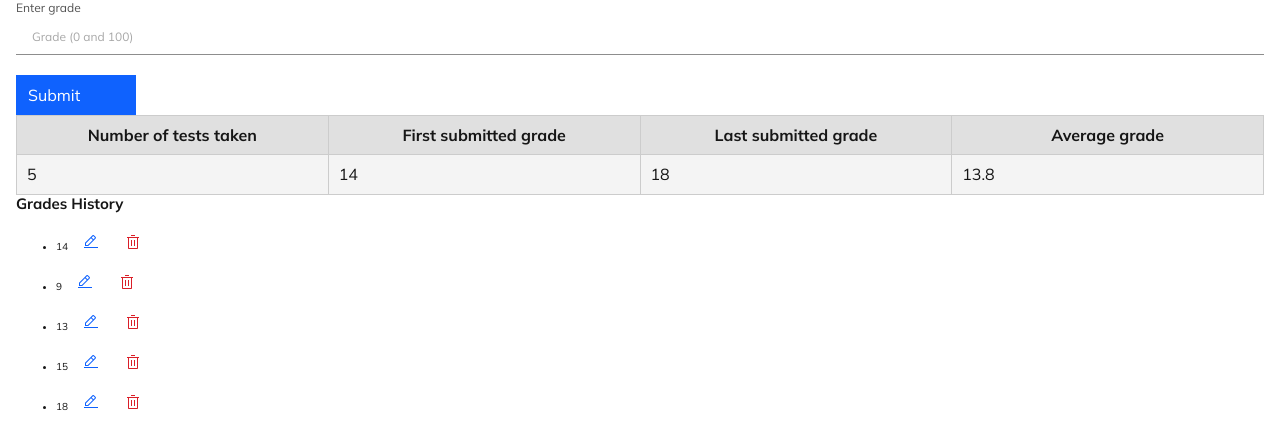
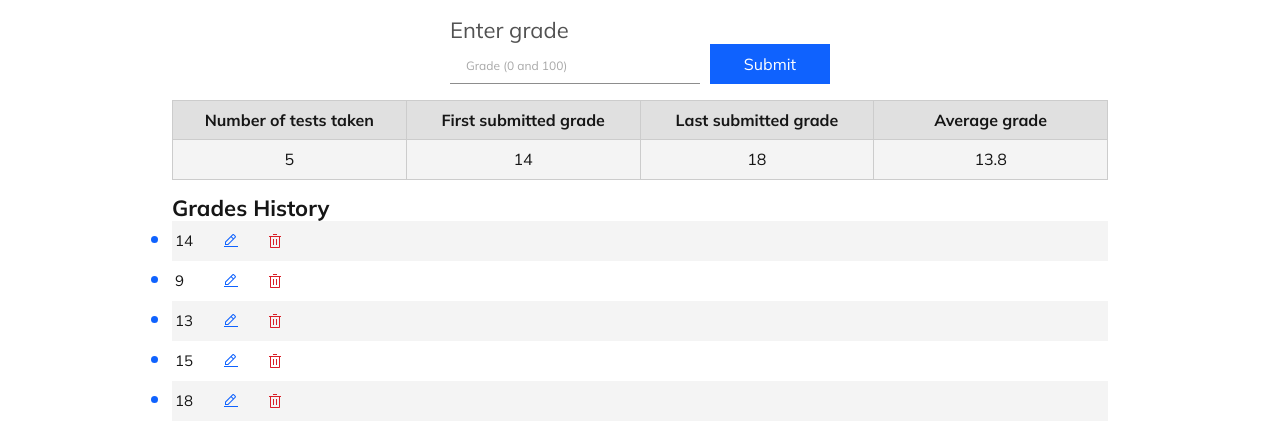
Before and after one commit to Qidia/DataAnalyze, a website: page index.html in a window 1280 px wide. Drawn offline with nearby package versions, Linux system fonts and the light colour scheme.

Commit message:
changed css-styles

```diff
--- a/index.html
+++ b/index.html
@@ -19,7 +19,8 @@
       <form id="grades-form">
         <div class="input-container">
           <label class="label" for="your-grade">Enter grade</label>
-          <input
+          <div class="inputWithButton">
+            <input
             type="number"
             min="0"
             max="100"
@@ -28,10 +29,11 @@
             placeholder="Grade (0 and 100)"
             id="your-grade"
           />
+
+          <button type="submit" data-variant="primary">Submit</button>
+          </div>
         </div>
-
-        <button type="submit" data-variant="primary">Submit</button>
-
+      </form>
 
       <table border="1" id="stats-table" class="table table-center">
         <thead>
@@ -47,9 +49,9 @@
       </table>
 
       <!-- Для отображения истории оценок -->
-      <div id="grades-histiry">
+      <div id="grades-histiry" class="grades-histiry">
         <h2>Grades History</h2>
-        <ul id="grade-list"></ul>
+        <ul id="grade-list" class="markers"></ul>
       </div>
     </main>
 
--- a/src/css/blocks/buttons.css
+++ b/src/css/blocks/buttons.css
@@ -2,9 +2,9 @@ button,
 .btn-icon {
   display: inline-flex;
   align-items: center;
-  justify-content: space-between;
+  justify-content: center;
   padding-block: 0.8rem; /* вертикальный внутренний отступ */
-  padding-inline-end: 1rem; /* отступ справа от текста по макету */
+  padding-inline-end: 1rem;
   -webkit-padding-end: 1rem; /* Safari, old Chrome */
   -webkit-padding-start: 1rem; /* Safari, old Chrome */
   padding-inline-start: 1rem; /* внутренний отступ по горизонтали */
@@ -26,13 +26,9 @@ button,
 .btn-icon {
   min-width: 4rem;
 }
-
-/* button svg {
-  margin-left: 1.6rem;
-} */
-/*****************************************************************   */
+/******************************************************************/
 /* Button Primary */
-/*****************************************************************   */
+/******************************************************************/
 [data-variant='primary'] {
   background-color: var(--button-button-primary);
   border: 0.2rem solid var(--button-button-primary);
@@ -52,7 +48,7 @@ button,
   background-color: var(--button-button-primary);
   border: 0.2rem solid var(--focus-focus);
   box-shadow: var(--focus-box-shadow);
-  outline: none; /* Убирается стандартная обводка при фокусе */
+  outline: none;
 }
 
 [data-variant='primary'][disabled] {
@@ -65,45 +61,44 @@ button,
 [data-variant='primary'][disabled] path {
   fill: var(--text-text-on-color-disabled);
 }
-/*****************************************************************   */
+/******************************************************************/
 /* Button Ghost */
 /******************************************************************/
 [data-variant='ghost'] {
   background-color: var(--background-background);
   border: 0.2rem solid var(--background-background);
-  color: var(--link-link-primary);
+  color: var(--button-button-ghost-primary);
 }
 
 [data-variant='ghost'] path {
-  fill: var(--link-link-primary);
+  fill: var(--button-button-ghost-primary);
 }
 
 [data-variant='ghost']:hover {
-  background-color: var(--background-background-hover);
-  border: 0.2rem solid var(--background-background-hover);
-  color: var(--link-link-primary);
+  background-color: var(--button-button-ghost-hover);
+  border: 0.2rem solid var(--button-button-ghost-hover);
+  color: var(--text-text-on-color);
 }
 
 [data-variant='ghost']:focus {
   background-color: var(--background-background);
   border: 0.2rem solid var(--focus-focus);
   box-shadow: var(--focus-box-shadow);
-  color: var(--link-link-primary);
+  color: var(--button-button-ghost-primary);
   outline: none;
 }
 
 [data-variant='ghost']:hover path,
 [data-variant='ghost']:focus path {
-  fill: var(--link-link-primary);
+  fill: var(--text-text-on-color);
 }
-/*****************************************************************   */
+/******************************************************************/
 /* Button Danger-Ghost */
-/*****************************************************************   */
+/******************************************************************/
 [data-variant='danger-ghost'] {
   background-color: var(--background-background);
   border: 0.2rem solid var(--background-background);
   color: var(--button-button-danger-primary);
-  /*   cursor: pointer; */
 }
 
 [data-variant='danger-ghost'] path {
@@ -131,9 +126,9 @@ button,
 [data-variant='danger-ghost']:focus path {
   fill: var(--button-button-danger-primary);
 }
-/*****************************************************************   */
+/******************************************************************/
 /* Button Disabled Ghost, Danger-Ghost */
-/*****************************************************************   */
+/******************************************************************/
 [data-variant='ghost'][disabled],
 [data-variant='danger-ghost'][disabled] {
   background-color: var(--background-background);
--- a/src/css/blocks/forms.css
+++ b/src/css/blocks/forms.css
@@ -1,15 +1,14 @@
 .input-container {
-  display: inline-flex;
-  flex-direction: column; /* Все дочерние элементы выстраиваются вертикально */
-  margin-bottom: 1.6rem;
-  width: 100%;
+  display: flex;
+  flex-direction: column;
+  width: fit-content;
 }
 
 label {
   display: inline-block;
   height: auto;
   width: 100%;
-  font-size: 1.2rem;
+  font-size: 2.2rem;
   font-weight: 400;
   line-height: normal;
   color: var(--input-label-color);
@@ -38,9 +37,7 @@ textarea {
   box-sizing: border-box;
   min-height: 4rem;
   text-overflow: ellipsis;
-  margin-bottom: 0.4rem;
   overflow-x: hidden;
-  /* max-width: 27rem; */
   outline: none;
 }
 
@@ -50,10 +47,9 @@ textarea {
 }
 
 /* Ограничение ширины для числового поля */
-/* input[type='number'] {
-  width: 20rem;
+input[type='number'] {
+  width: 25rem;
 }
-*/
 
 input[type='number']::placeholder,
 textarea::placeholder {
@@ -82,6 +78,6 @@ textarea:disabled {
   background-color: var(--input-bg-color-disabled);
   color: var(--input-color-disabled);
   border-bottom-color: transparent;
-  user-select: none; /* Нельзя выделить текст */
+  user-select: none;
   pointer-events: none; /* Элемент становится неактивным для взаимодействия */
 }
--- a/src/css/blocks/tables.css
+++ b/src/css/blocks/tables.css
@@ -17,6 +17,7 @@
 
 .table tbody {
   font-size: 1.4rem;
+  text-align: center;
 }
 
 .table tbody tr:nth-child(even) {
--- /dev/null
+++ b/src/css/blocks/ul.css
@@ -0,0 +1,31 @@
+.markers {
+  margin: 0;
+  font-size: 1.5rem;
+  padding: 0;
+}
+
+.markers li {
+  padding-left: 0.3rem;
+}
+
+.markers li::marker {
+  color: var(--background-marker);
+  font-size: 2.2rem;
+}
+
+li span {
+  display: inline-flex;
+  min-width: 3rem;
+  min-height: 4rem;
+  max-height: 4rem;
+  align-items: center;
+  max-width: 3rem;
+}
+
+.markers li:nth-child(even) {
+  background-color: var(--li-row-even-bg);
+}
+
+.markers li:nth-child(odd) {
+  background-color: var(--li-row-odd-bg);
+}
--- a/src/css/style.css
+++ b/src/css/style.css
@@ -2,6 +2,7 @@
 @import '../css/blocks/buttons.css';
 @import '../css/blocks/forms.css';
 @import '../css/blocks/tables.css';
+@import '../css/blocks/ul.css';
 
 :root {
   --body-color: #fff; /* общий фон */
@@ -10,63 +11,23 @@
 
   /* Background svg */
   --background-background: transparent;
-  --background-background-hover: #e5e5e5;
 
   /* Text */
   --text-text-on-color: #fff;
   --text-text-on-color-disabled: #8d8d8d;
-  /*  --text-text-disabled: #c6c6c6; */
 
   /* Button */
   --button-button-primary: #0f62fe;
   --button-button-primary-hover: #0353e9;
-  --link-link-primary: #0f62fe; /* Link svg (редактировать)*/
-  --button-button-danger-primary: #da1e28; /* Link svg (удалить)*/
-  --button-button-danger-hover: #ba1b23; /* Link svg (удалить)*/
+  --button-button-ghost-primary: #0f62fe;
+  --button-button-ghost-hover: #6a9dfc;
+  --button-button-danger-primary: #da1e28;
+  --button-button-danger-hover: #ee676d;
   --button-button-disabled: #c6c6c6;
 
   /* Focus */
   --focus-focus: #0f62fe;
   --focus-box-shadow: 0 0 0 0.1rem #fff inset;
-}
-
-h1,
-h2,
-h3,
-h4,
-p {
-  margin: 0;
-}
-
-html {
-  /* Firefox не учитывает 62.5% */
-  font-size: 10px; /* указываем явно */
-}
-
-html,
-body {
-  height: 100%;
-}
-
-body {
-  font-family: 'IBM Plex Sans', Mulish, sans-serif;
-  background-color: var(--body-color);
-  color: var(--title-color);
-  min-height: 100vh;
-  position: relative;
-  overflow-x: hidden;
-}
-
-img,
-svg {
-  display: block; /* убираем зазор снизу */
-}
-
-main {
-  max-width: 1320px;
-  margin: 0 auto;
-  box-sizing: border-box;
-  padding: 0 1.6rem;
 }
 
 /* forms */
@@ -110,3 +71,86 @@ textarea:disabled {
   --table-row-even-bg: white;
   --table-row-odd-bg: #f4f4f4;
 }
+
+/* ul */
+.markers {
+  --background-marker: #0f62fe;
+  --li-row-odd-bg: #f4f4f4;
+  --li-row-even-bg: white;
+}
+
+h1,
+h2,
+h3,
+h4,
+p {
+  margin: 0;
+}
+
+html {
+  /* Firefox не учитывает 62.5% */
+  font-size: 10px; /* указываем явно */
+}
+
+html,
+body {
+  height: 100%;
+}
+
+body {
+  font-family: 'IBM Plex Sans', Mulish, sans-serif;
+  background-color: var(--body-color);
+  color: var(--title-color);
+  min-height: 100vh;
+  position: relative;
+  overflow-x: hidden;
+}
+
+img,
+svg {
+  display: block; /* убираем зазор снизу */
+}
+
+main {
+  max-width: 1320px;
+  margin: 0 auto;
+  box-sizing: border-box;
+  padding: 0 1.6rem;
+}
+
+form {
+  padding-top: 1.6rem;
+}
+
+.input-container {
+  margin: 0 auto;
+}
+
+.inputWithButton {
+  display: inline-flex;
+  min-width: 38rem;
+  justify-content: space-between;
+}
+
+.table {
+  width: 75%;
+  margin: auto;
+  margin-top: 1.6rem;
+}
+
+.grades-histiry {
+  width: 75%;
+  margin: auto;
+  margin-top: 1.6rem;
+}
+
+.grades-histiry h2 {
+  font-size: 2.2rem;
+}
+
+.grade {
+  display: inline-flex;
+  align-items: center;
+  min-width: 8em;
+  justify-content: space-between;
+}
--- a/src/js/index.js
+++ b/src/js/index.js
@@ -6,32 +6,36 @@ document.addEventListener('DOMContentLoaded', () => {
   const grades = [14, 9, 13, 15, 18];
 
   /**
-   * Функция нахождения общего количества оценок
+   * Функция для получения общего количества оценок
    * @param {array} grades - массив оценок
+   * @returns {number} - количество оценок
    */
   function getNumberOfGrades(grades) {
     return grades.length;
   }
 
   /**
-   * Функция нахождения первой оценки
+   * Функция для получения первой оценки из списка
    * @param {array} grades - массив оценок
+   * @returns {number} - первая оценка
    */
   function getFirstGrade(grades) {
     return grades[0];
   }
 
   /**
-   * Функция нахождения последней оценки
+   * Функция для получения последней оценки из списка
    * @param {array} grades - массив оценок
+   * @returns {number} - последняя оценка
    */
   function getLastGrade(grades) {
     return grades.at(-1);
   }
 
   /**
-   * Функция нахождения средней оценки
+   * Функция для вычисления средней оценки
    * @param {array} grades - массив оценок
+   * @returns {number} - средняя оценка
    */
   function getAverageGrade(grades) {
     if (grades.length === 0) return 0;
@@ -39,34 +43,33 @@ document.addEventListener('DOMContentLoaded', () => {
   }
 
   /**
-   * Функция удаления оценки
+   * Обработчик клика для удаления оценки
+   * @param {Event} event - объект события
    */
   function handleDeleteClick(event) {
-    console.log(event);
     const index = event.currentTarget.dataset.index;
-    console.log('index', index);
-
-    grades.splice(index, 1); // удаляем оценку по индексу в кол-ве 1 оценки
-    updateGradesHistory(grades); // Обновили историю
-    renderTable(grades); // показываем в таблице актуальные данные
+    grades.splice(index, 1);
+    updateGradesHistory(grades);
+    renderTable(grades);
   }
 
   /**
-   * Функция редактирования оценок
+   * Обработчик клика для редактирования оценки
+   * @param {Event} event - объект события
    */
   function handleEditClick(event) {
     const index = event.currentTarget.dataset.index;
-    const newGrade = prompt('Enter you new grade:');
+    const newGrade = prompt('Enter your new grade:');
 
     if (newGrade !== null && newGrade !== '') {
       grades[index] = Number.parseInt(newGrade, 10);
-      updateGradesHistory(grades); // Обновили историю
-      renderTable(grades); // показываем в таблице актуальные данные
+      updateGradesHistory(grades);
+      renderTable(grades);
     }
   }
 
   /**
-   * Функция для отрисовки истории оценок
+   * Функция для обновления списка оценок
    * @param {array} grades - массив оценок
    */
   function updateGradesHistory(grades) {
@@ -76,10 +79,12 @@ document.addEventListener('DOMContentLoaded', () => {
       grades.forEach((grade, index) => {
         const listItemHTML = `
             <li>
+              <div class="grade">
                 <span>${grade}</span>
 
-                <!-- Кнопка редактирования -->
-                <div class="btn-icon" data-variant="ghost" data-index="${index}">
+                <div class="control-buttons">
+                  <!-- Кнопка редактирования -->
+                  <div class="btn-icon" data-variant="ghost" data-index="${index}">
                     <div data-icon="icon">
                         <svg width="16" height="16" viewBox="0 0 16 16" fill="none" xmlns="http://www.w3.org/2000/svg">
                             <path fill-rule="evenodd" clip-rule="evenodd" d="M1 13H15V14H1V13ZM12.7 4.5C13.1 4.1 13.1 3.5 12.7 3.1L10.9 1.3C10.5 0.9 9.9 0.9 9.5 1.3L2 8.8V12H5.2L12.7 4.5ZM10.2 2L12 3.8L10.5 5.3L8.7 3.5L10.2 2ZM3 11V9.2L8 4.2L9.8 6L4.8 11H3Z" fill="#161616"/>
@@ -95,26 +100,28 @@ document.addEventListener('DOMContentLoaded', () => {
                         </svg>
                     </div>
                 </div>
+                </div>
+              </div>
             </li>`;
 
         gradeList.insertAdjacentHTML('beforeend', listItemHTML);
 
-        const editButtons = document.querySelectorAll('[data-variant="ghost"'); // получение всех кнопок редактирования
-        const deleteButtons = document.querySelectorAll('[data-variant="danger-ghost"'); // получение всех кнопок удаления
+        const editButtons = document.querySelectorAll('[data-variant="ghost"');
+        const deleteButtons = document.querySelectorAll('[data-variant="danger-ghost"');
 
         deleteButtons.forEach((button) => {
-          button.addEventListener('click', handleDeleteClick); // подписываемся на событие для каждой кнопки
+          button.addEventListener('click', handleDeleteClick);
         });
 
         editButtons.forEach((button) => {
-          button.addEventListener('click', handleEditClick); // подписываемся на событие для каждой кнопки
+          button.addEventListener('click', handleEditClick);
         });
       });
     }
   }
 
   /**
-   * Функция для отрисовки таблицы
+   * Функция для отрисовки таблицы с данными
    * @param {array} grades - массив оценок
    */
   function renderTable(grades) {
@@ -133,10 +140,11 @@ document.addEventListener('DOMContentLoaded', () => {
     }
   }
 
+  // Обработка отправки формы
   if (gradesForm) {
     gradesForm.addEventListener('submit', (event) => {
-      event.preventDefault();
-      const newGrade = Number.parseInt(yourGrade.value, 10);
+      event.preventDefault(); // предотвращаем стандартное поведение формы
+      const newGrade = Number.parseInt(yourGrade.value, 10); // получаем и парсим новую оценку
 
       grades.push(newGrade);
       yourGrade.value = '';
@@ -144,5 +152,6 @@ document.addEventListener('DOMContentLoaded', () => {
     });
   }
 
+  // Изначально отрисовываем таблицу с существующими оценками
   renderTable(grades);
 });
```
Also changed, not shown: 1 other file.
